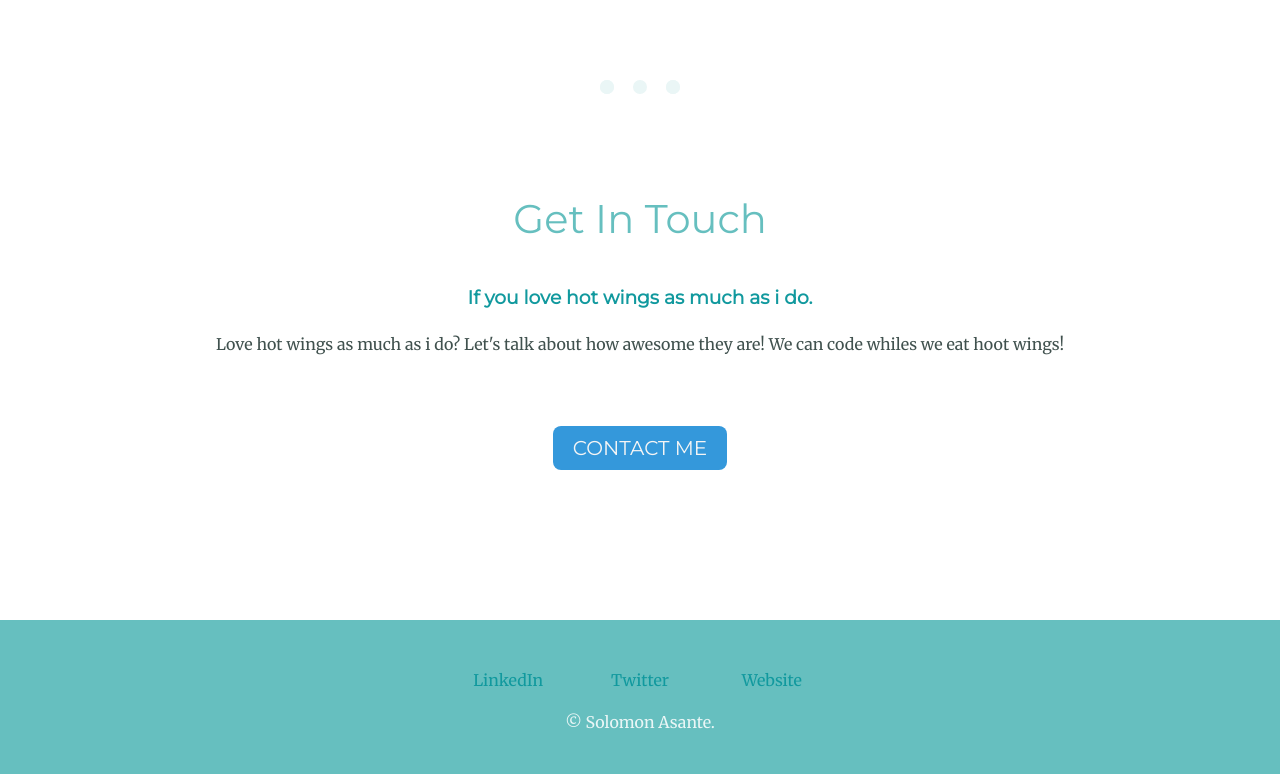
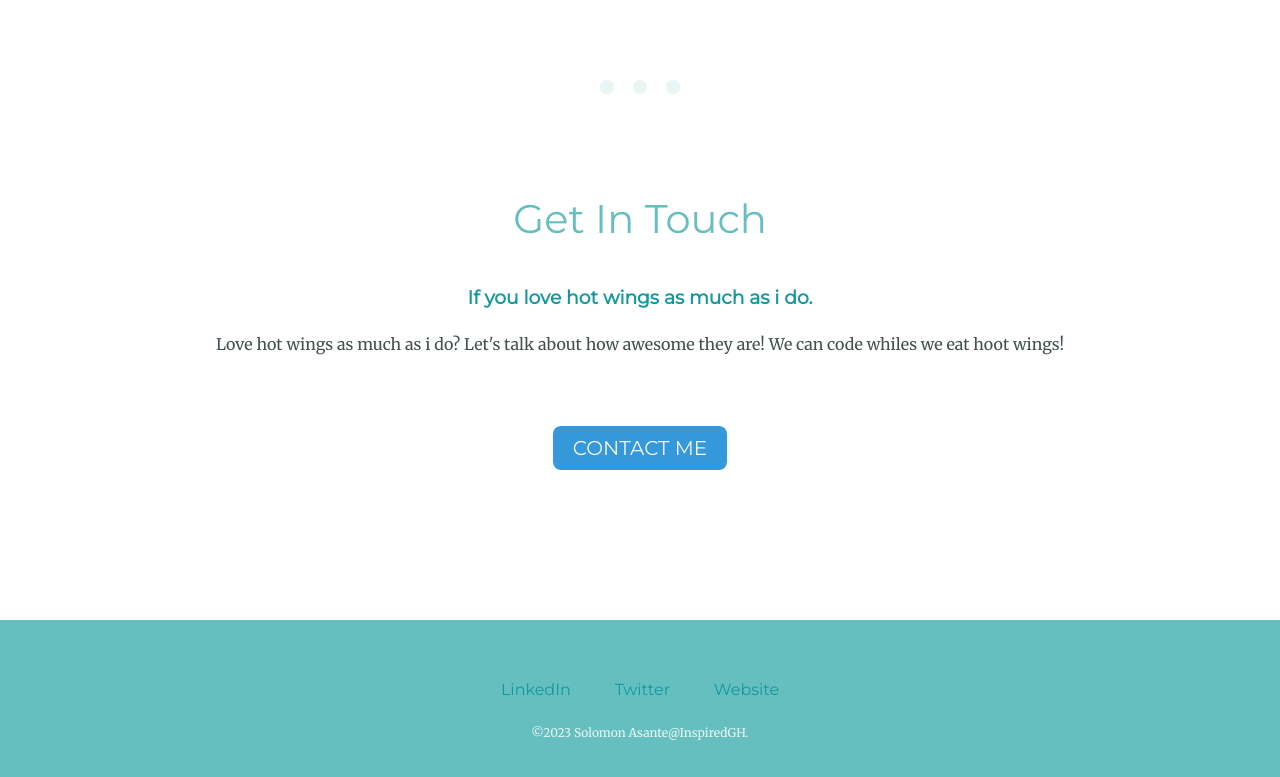
Before and after one commit to InspiredGH/Project-2, a plain HTML site: page index.html in a window 1280 px wide. Shown: the part 2114-2891 px from the top of the page. Drawn offline with Linux system fonts and the light colour scheme.

Commit message:
Changes
edits to the css fill and the index page

```diff
--- a/css/css.css
+++ b/css/css.css
@@ -28,6 +28,13 @@ h3 {
 
 a {
   color: #11999E;
+  font-family: 'Montserrat', sans-serif;
+  margin: 10px 20px;
+  text-decoration: none;
+}
+
+a.hover{
+  color: #EAF6F6;
 }
 
 hr {
@@ -39,7 +46,7 @@ hr {
   border-color: #EAF6F6;
 }
 
-p{
+p {
   line-height: 2;
 }
 
@@ -78,12 +85,11 @@ p{
 
 .solo {
   color: #EAF6F6;
+  font-size: 0.75rem;
 }
 
 .footer-link {
-  text-decoration: none;
   display: inline-block;
-  width: 10%;
 }
 
 .cloud-bottom {
@@ -106,7 +112,6 @@ p{
   width: 50%;
   margin: 100px auto 100px auto;
   text-align: left;
-
 }
 
 .computer {
@@ -121,12 +126,12 @@ p{
   margin-left: 30px;
 }
 
-.Hello{
+.Hello {
   width: 30%;
   margin: auto;
 }
 
-.contact_msg{
+.contact_msg {
   width: 50%;
   margin: 40px auto 40px auto;
 }
--- a/index.html
+++ b/index.html
@@ -66,7 +66,7 @@
     <a class="footer-link" href="https://www.linkedin.com/">LinkedIn</a>
     <a class="footer-link" href="https://twitter.com/">Twitter</a>
     <a class="footer-link" href="https://www.inspiredgh.com/">Website</a>
-    <p class="solo">© Solomon Asante.</p>
+    <p class="solo">©2023 Solomon Asante@InspiredGH.</p>
   </div>
 
 </body>
```
